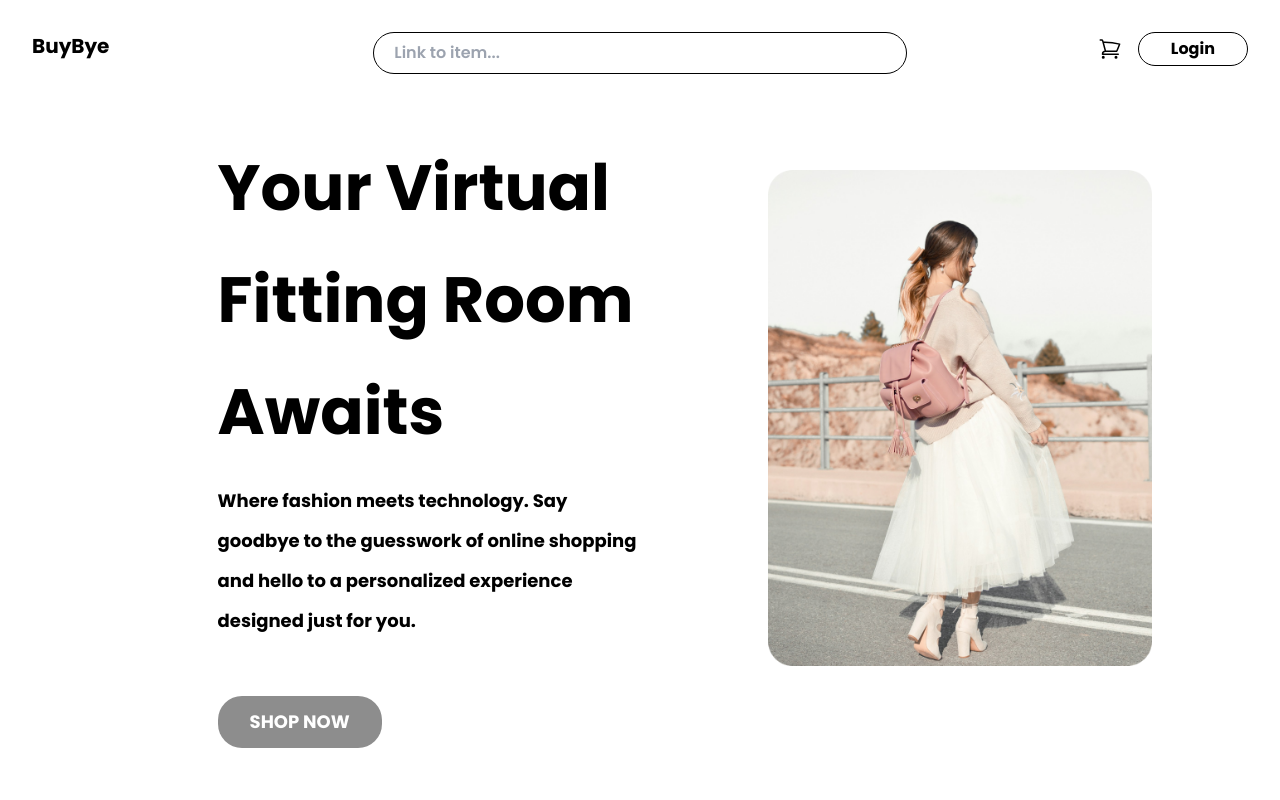
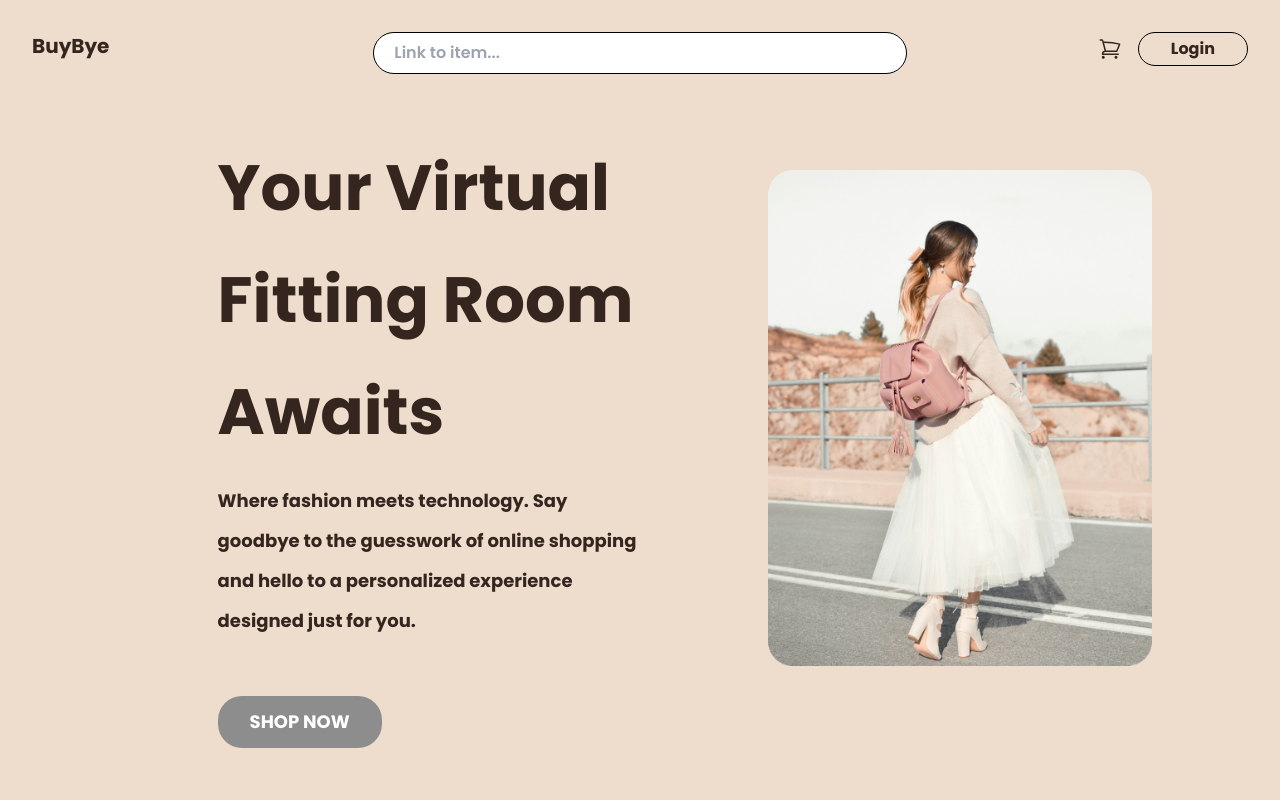
Before and after one commit to danielp1218/HackTheValley2024, a Next.js app: page / in a window 1280 px wide. Shown: the top 800 px of the page. Built offline with nearby package versions, Linux system fonts and the light colour scheme.

Commit message:
last minute changes

```diff
--- a/src/app/(pages)/men/page.tsx
+++ b/src/app/(pages)/men/page.tsx
@@ -1,14 +1,16 @@
 "use client";
-import {useState, useEffect} from "react";
-import {useSearchParams} from "next/navigation";
-import {useGlobalContext} from "../../contexts/globalContexts";
+import { useState, useEffect } from "react";
+import { useSearchParams } from "next/navigation";
+import { useGlobalContext } from "../../contexts/globalContexts";
 import LoadingScreen from "@/app/components/LoadingScreen";
 
 const Men: React.FC = () => {
-    const {addToCart, } = useGlobalContext();
+  const { addToCart } = useGlobalContext();
   const searchParams = useSearchParams();
   const personImageUrl = decodeURIComponent(searchParams?.get("person") || "");
-    const productImageUrl = decodeURIComponent(searchParams?.get("product") || "");
+  const productImageUrl = decodeURIComponent(
+    searchParams?.get("product") || ""
+  );
   const data = searchParams?.get("data");
 
   let item = null;
@@ -33,7 +35,7 @@ const Men: React.FC = () => {
         headers: {
           "Content-Type": "application/json",
         },
-                body: JSON.stringify({personImageUrl, productImageUrl}),
+        body: JSON.stringify({ personImageUrl, productImageUrl }),
       });
       if (!response.ok) {
         throw new Error(`Error: ${response.statusText}`);
@@ -61,12 +63,12 @@ const Men: React.FC = () => {
     }
   }, [personImageUrl, productImageUrl]);
   if (!resultUrl) {
-        return (<LoadingScreen/>);
+    return <LoadingScreen />;
   } else {
     return (
       <div className="flex justify-center">
         <div className="flex flex-row">
-                    <div className="rounded-3xl mt-16 p-6 max-h-[40%]">
+          <div className="rounded-3xl mt-16 p-6 max-h-[60%]">
             <img
               className="rounded-3xl shadow-lg object-contain w-full h-full"
               src={resultUrl}
@@ -101,7 +103,6 @@ const Men: React.FC = () => {
       </div>
     );
   }
-}
-
+};
 
 export default Men;
--- a/src/app/(pages)/shoppingcart/page.tsx
+++ b/src/app/(pages)/shoppingcart/page.tsx
@@ -10,7 +10,8 @@ export default function Shoppingcart() {
   function calculateTotal() {
     let sum = 0;
     cart.forEach((item) => {
-      sum += parseInt(item.price.replace("$", ""));
+      const price = item.price.replace(/CAD\s?\$|\$/g, "");
+      sum += parseInt(price);
     });
     setTotal(sum);
   }
--- a/src/app/product/[items]/page.tsx
+++ b/src/app/product/[items]/page.tsx
@@ -68,8 +68,8 @@ function CountDown() {
 }
 
 const videoConstraints = {
-  width: 900,
-  height: 720,
+  width: 728,
+  height: 1024,
   facingMode: "user",
 };
 
--- a/src/pages/api/tryon.ts
+++ b/src/pages/api/tryon.ts
@@ -23,7 +23,7 @@ export default async function handler(req: NextApiRequest, res: NextApiResponse)
 
     // Prepare payload for the Stable Diffusion API
     const payload = {
-      key: "SJeyQrKd0m1Xt63jvKlS3zDKWjNWcmoVuQuRtP1P2wLLpdSJXOVc7HggFVtg",
+      key: "qLAIvZ1wkx0CQQZzOQMyQ6jpow2lqU0c3nze902U2EWJTyqY4Of0QkGlqZvU",
       prompt: "A realistic photo",
       negative_prompt: "Low quality, unrealistic, bad cloth, warped cloth",
       init_image: personImageUrl,
--- a/tailwind.config.ts
+++ b/tailwind.config.ts
@@ -19,15 +19,13 @@ const config = {
     },
     extend: {
       colors: {
+        beige: "#EEDDCC",
+        primary: "#34251F",
         border: "hsl(var(--border))",
         input: "hsl(var(--input))",
         ring: "hsl(var(--ring))",
         background: "hsl(var(--background))",
         foreground: "hsl(var(--foreground))",
-        primary: {
-          DEFAULT: "hsl(var(--primary))",
-          foreground: "hsl(var(--primary-foreground))",
-        },
         secondary: {
           DEFAULT: "hsl(var(--secondary))",
           foreground: "hsl(var(--secondary-foreground))",
@@ -53,6 +51,7 @@ const config = {
           foreground: "hsl(var(--card-foreground))",
         },
       },
+
       borderRadius: {
         lg: "var(--radius)",
         md: "calc(var(--radius) - 2px)",
@@ -72,6 +71,9 @@ const config = {
         "accordion-down": "accordion-down 0.2s ease-out",
         "accordion-up": "accordion-up 0.2s ease-out",
       },
+      fontFamily: {
+        poppins: ['Poppins', 'sans-serif'],
+      }
     },
   },
   plugins: [require("tailwindcss-animate")],
```
Lines whose indentation alone changed are shown as unchanged.
